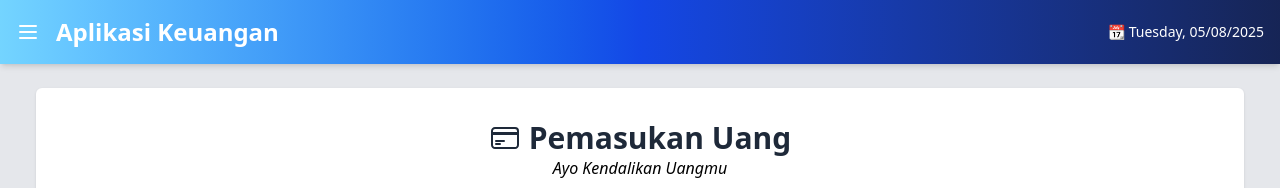
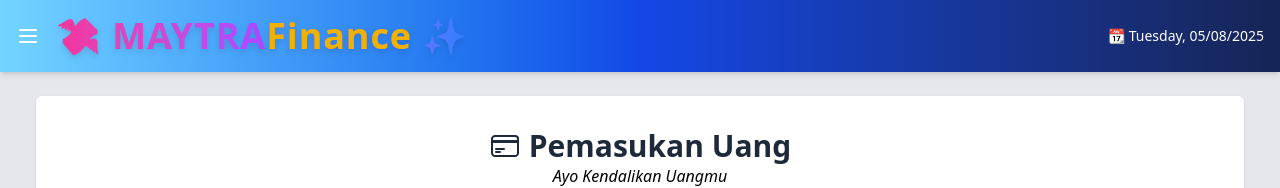
Before and after one commit to citraa28/pengelolaan-keuangan, a Vue app: page /pemasukan in a window 1280 px wide. Shown: the top 188 px of the page. Built offline with nearby package versions, Linux system fonts and the light colour scheme; no server answers.

Commit message:
Menambahkan menu kembali ke halaman awal dan mengganti nama websitenya

```diff
--- a/src/layout/LayoutPage.vue
+++ b/src/layout/LayoutPage.vue
@@ -9,7 +9,7 @@
       <div class="w-64 h-full flex flex-col overflow-x-hidden">
         <!-- Sidebar Header -->
         <div
-          class="flex items-center justify-center h-16 bg-gradient-to-r from-sky-400 to-indigo-800  border-b border-gray-700"
+          class="flex items-center justify-center h-18 bg-gradient-to-r from-sky-400 to-indigo-800 border-b border-gray-700"
         >
           <h1 class="text-white text-lg font-bold">Manajemen Keuangan</h1>
         </div>
@@ -147,6 +147,29 @@
         <!-- Logout dan Settings -->
         <div class="p-2 border-t border-gray-700">
           <router-link
+            to="/awal"
+            :class="linkClass"
+            :active-class="activeLinkClass"
+          >
+            <svg
+              xmlns="http://www.w3.org/2000/svg"
+              fill="none"
+              viewBox="0 0 24 24"
+              stroke-width="2"
+              stroke="currentColor"
+              class="size-6"
+            >
+              <path
+                stroke-linecap="round"
+                stroke-linejoin="round"
+                d="M8.25 9V5.25A2.25 2.25 0 0 1 10.5 3h6a2.25 2.25 0 0 1 2.25 2.25v13.5A2.25 2.25 0 0 1 16.5 21h-6a2.25 2.25 0 0 1-2.25-2.25V15m-3 0-3-3m0 0 3-3m-3 3H15"
+              />
+            </svg>
+
+            <span class="font-medium">Kembali</span>
+          </router-link>
+
+          <router-link
             to="/settings"
             :class="linkClass"
             :active-class="activeLinkClass"
@@ -198,7 +221,9 @@
     <!-- Main Content Area -->
     <div class="flex-1 flex flex-col overflow-hidden">
       <!-- Header -->
-      <header class="bg-gradient-to-r from-sky-300 via-blue-700  to-blue-950 p-4 flex items-center shadow-md z-10">
+      <header
+        class="bg-gradient-to-r from-sky-300 via-blue-700 to-blue-950 p-4 flex items-center shadow-md z-10"
+      >
         <!-- Hamburger Button -->
         <button
           @click="sidebarOpen = !sidebarOpen"
@@ -221,7 +246,13 @@
         </button>
 
         <!-- Judul Aplikasi -->
-        <h2 class="text-white font-bold text-2xl">Aplikasi Keuangan</h2>
+        <h1
+          class="text-4xl font-bold text-center text-transparent bg-clip-text bg-gradient-to-r from-pink-500 via-purple-500 to-blue-500 drop-shadow-md tracking-wide"
+        >
+          💸 <span class="font-cursive">MAY</span
+          ><span class="font-bold">TRA</span>
+          <span class="text-yellow-500">Finance</span> ✨
+        </h1>
 
         <!-- Tanggal -->
         <div class="ml-auto flex items-center text-white">
```
